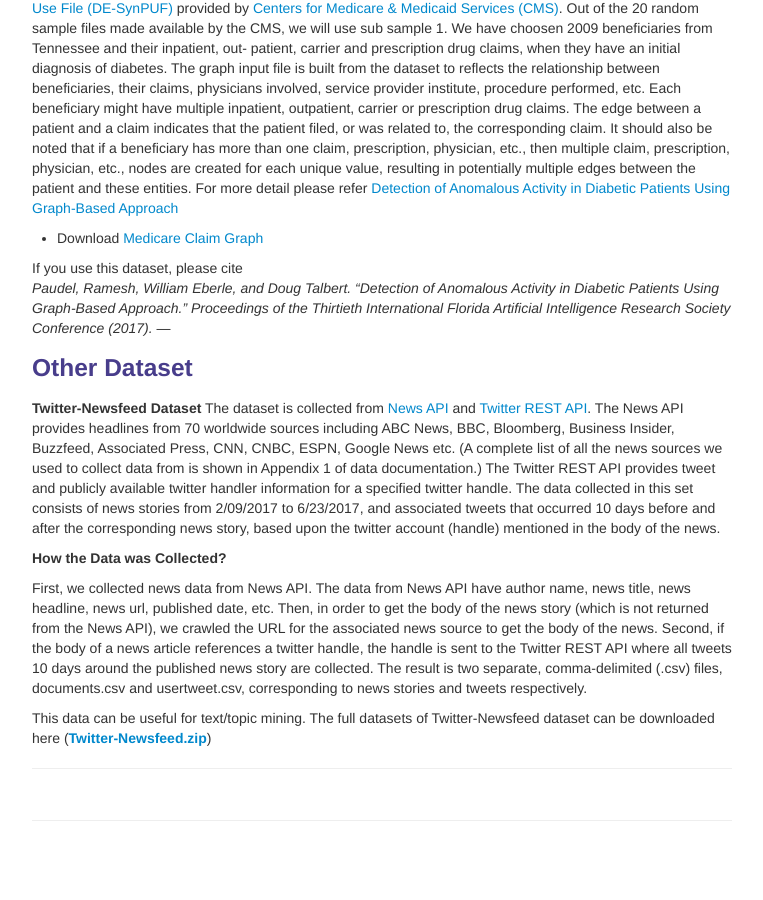
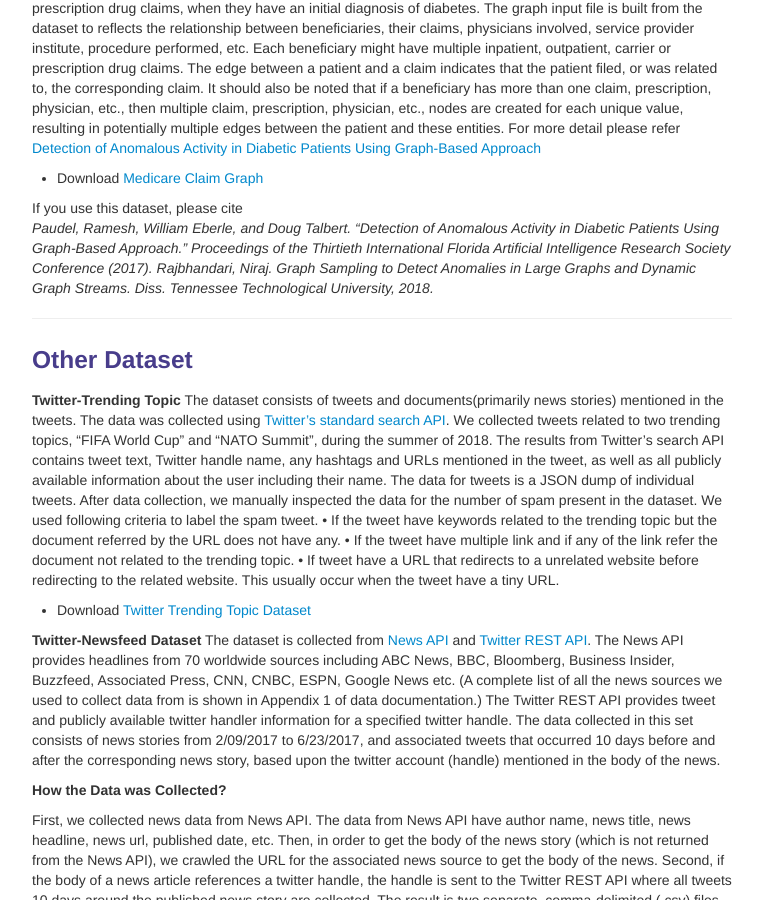
Before and after one commit to rpaudel42/rpaudel42.github.io, a Jekyll site: the page built from pages/dataset.md, in a window 1280 px wide and 900 px high, scrolled down 654 px. Shown: the whole window, without its empty margins (258-1021 px from the left). Built offline with Jekyll 4.4.1, drawn with Linux system fonts in a browser that asks for light colours; before the commit the page ends 1506 px from its top, so only the background shows below that.

Commit message:
Update dataset.md

```diff
--- a/pages/dataset.md
+++ b/pages/dataset.md
@@ -8,7 +8,7 @@ description: Dataset used in Research
 Several graph datasets from various application domains used in my research are listed here. Each graph are attributed in nature with nodes and edges. Original datasets are converted into .g format that can be used as input for [GBAD](http://users.csc.tntech.edu/~weberle/gbad/). Also .dot file format are available. If .dot file are not available, use graph2dot command in GBAD to convert to .dot file for visualiazation using [Graphviz](http://www.graphviz.org)). This will help people understand the relationship between entities within each dataset and facilitate the development of graph.
 The .g file format
 
-<h4>Smart Homes Acitivity Graphs</h4>
+**Smart Homes Acitivity Graphs**
 The graphs are constructed by using [Kyoto dataset with 400 participants](http://casas.wsu.edu/datasets/) provided by Washington State University’s [CASAS program](http://casas.wsu.edu). The CASAS website provides a raw sensor log dataset for each participant containing time (HH:MM:SS), sensor identification, sensor value, and an activity number to show the activity is being executed (we have constructed graphs for first 8 activities). The dataset consist of 8 graphs for each of the 8 activities for 239 healthy patient and 3 patient with cognitive impairment (can be thought as anomaly). For more detail please refer [Anomaly Detection of Elderly Patient Activities in Smart Homes using a Graph-Based Approach](https://csce.ucmss.com/cr/books/2018/LFS/CSREA2018/ICD8019.pdf)
 <ul>
  <li>Download <a href ="/datasets/smart-home-graphs.zip">Activity Graph</a></li>
@@ -16,17 +16,30 @@ The graphs are constructed by using [Kyoto dataset with 400 participants](http:/
 If you use this dataset, please cite <br/>
 <em>Paudel, R., Eberle, W., & Holder, L. B. Anomaly Detection of Elderly Patient Activities in Smart Homes using a Graph-Based Approach. Proceedings of the International Conference on Data Science, 163-169 (2018)</em>
 
-<h4>Medicare Claim Graphs for Diabetic Patients</h4>
+**Medicare Claim Graphs for Diabetic Patients**
 The graphs are constructed by using [CMS Linkable 2008–2010 Medicare Data Entrepreneurs’ Synthetic Public Use File (DE-SynPUF)](https://www.cms.gov/Research-Statistics-Data-and-Systems/Downloadable-Public-Use-Files/SynPUFs/DE_Syn_PUF.html) provided by [Centers for Medicare & Medicaid Services (CMS)](https://www.cms.gov). Out of the 20 random sample files made available by the CMS, we will use sub sample 1. We have choosen 2009 beneficiaries from Tennessee and their inpatient, out- patient, carrier and prescription drug claims, when they have an initial diagnosis of diabetes. The graph input file is built from the dataset to reflects the relationship between beneficiaries, their claims, physicians involved, service provider institute, procedure performed, etc. Each beneficiary might have multiple inpatient, outpatient, carrier or prescription drug claims. The edge between a patient and a claim indicates that the patient filed, or was related to, the corresponding claim. It should also be noted that if a beneficiary has more than one claim, prescription, physician, etc., then multiple claim, prescription, physician, etc., nodes are created for each unique value, resulting in potentially multiple edges between the patient and these entities.
 For more detail please refer [Detection of Anomalous Activity in Diabetic Patients Using Graph-Based Approach](https://aaai.org/ocs/index.php/FLAIRS/FLAIRS17/paper/view/15455/14978)
 <ul>
- <li>Download <a href ="/datasets/diabetic-claim.zip">Medicare Claim Graph</a></li>
+ <li>Download <a href ="/datasets/carrier_claim.g">Medicare Claim Graph</a></li>
 </ul>
 If you use this dataset, please cite <br/>
 <em>Paudel, Ramesh, William Eberle, and Doug Talbert. "Detection of Anomalous Activity in Diabetic Patients Using Graph-Based Approach." Proceedings of the Thirtieth International Florida Artificial Intelligence Research Society Conference (2017).</em>
+<em>Rajbhandari, Niraj. Graph Sampling to Detect Anomalies in Large Graphs and Dynamic Graph Streams. Diss. Tennessee Technological University, 2018.</em>
+
 ---
 
 ### Other Dataset
+
+**Twitter-Trending Topic**
+The dataset consists of tweets and documents(primarily news stories) mentioned in the tweets.
+The data was collected using [Twitter’s standard search API](https://dev.twitter.com/rest/public). We
+collected tweets related to two trending topics, “FIFA World Cup” and “NATO Summit”, during the summer of 2018. The results from Twitter’s search API contains tweet text, Twitter handle name, any hashtags and URLs mentioned in the tweet, as well as all publicly available information about the user including their name. The data for tweets is a JSON dump of individual tweets. After data collection, we manually inspected the data for the number of spam present in the dataset. We used following criteria to label the spam tweet.
+• If the tweet have keywords related to the trending topic but the document referred by the URL does not have any.
+• If the tweet have multiple link and if any of the link refer the document not related to the trending topic.
+• If tweet have a URL that redirects to a unrelated website before redirecting to the related website. This usually occur when the tweet have a tiny URL.
+<ul>
+ <li>Download <a href ="/datasets/trending-topic.zip">Twitter Trending Topic Dataset</a></li>
+</ul>
 
 **Twitter-Newsfeed Dataset**
 The dataset is collected from [News API](https://newsapi.org/) and [Twitter REST API](https://dev.twitter.com/rest/public).
```
